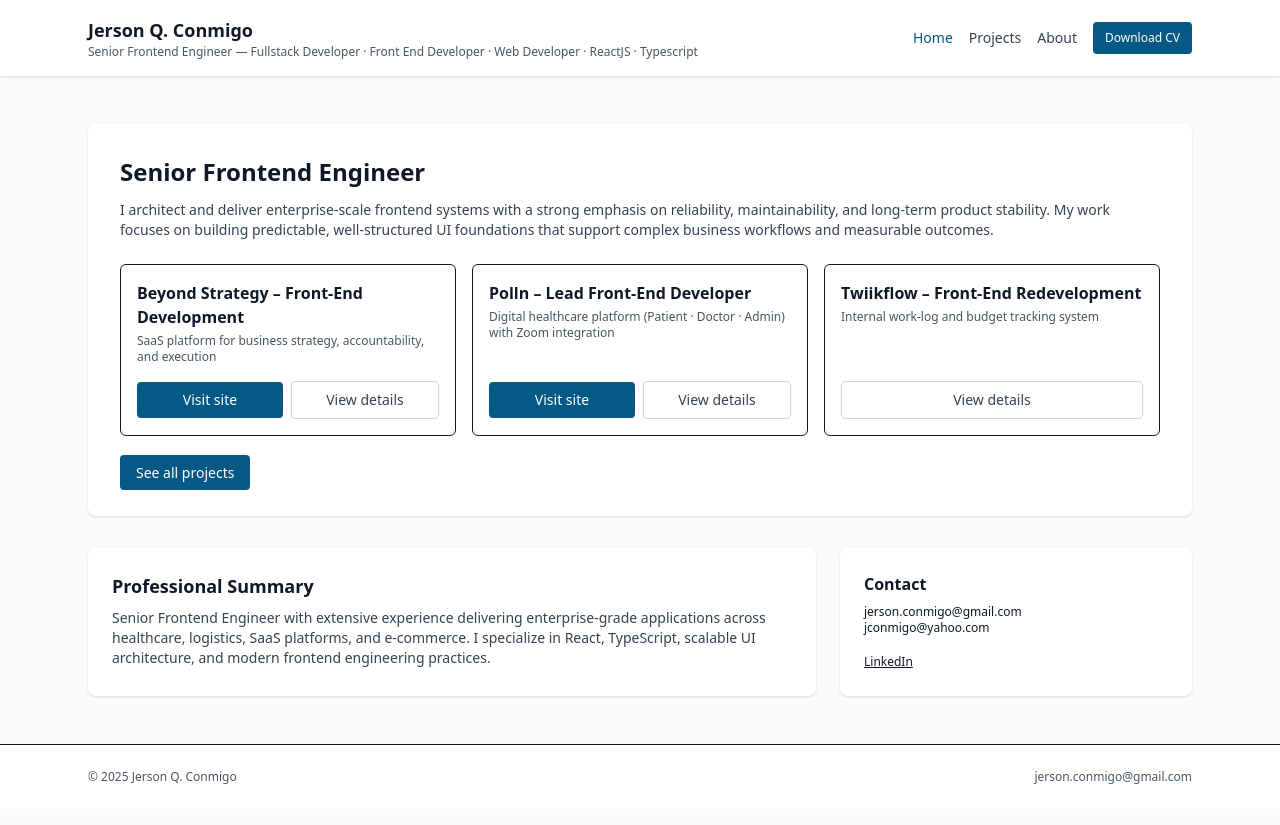
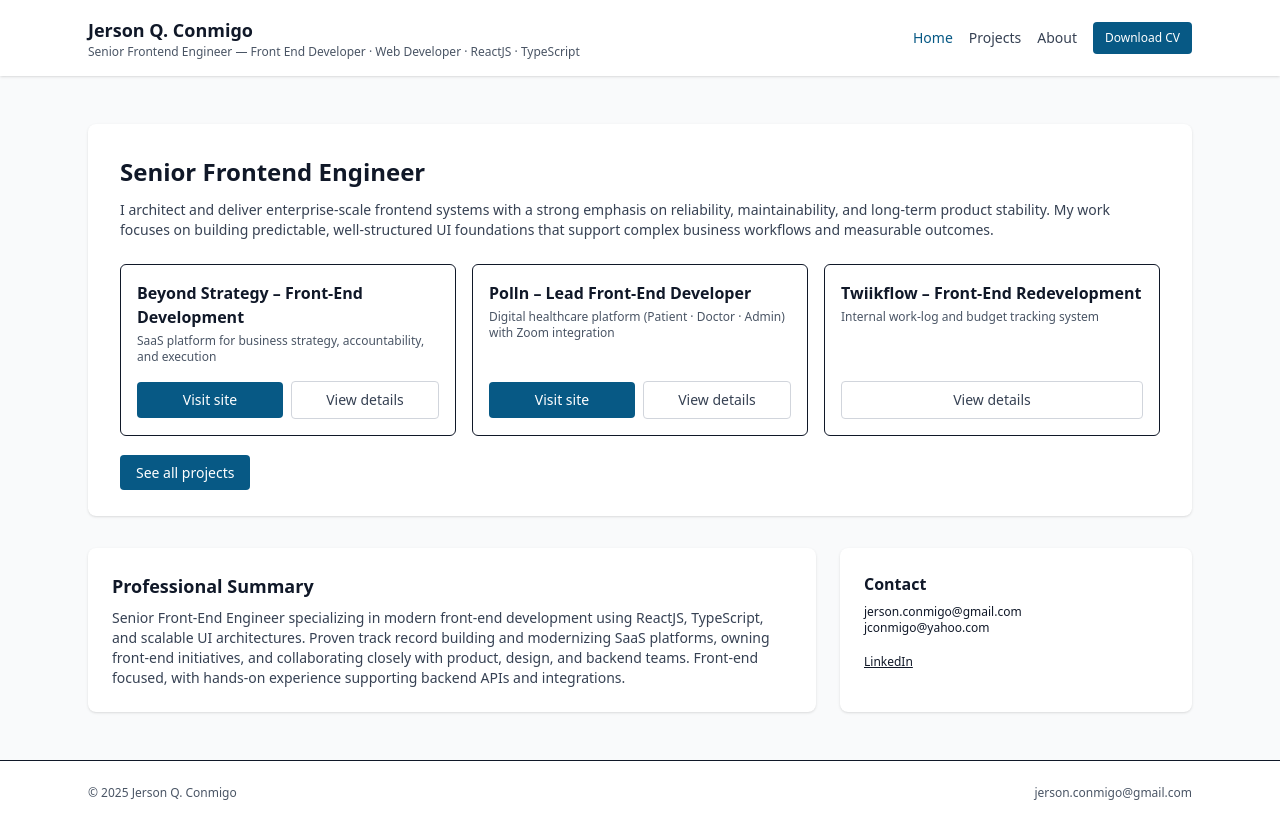
Before and after one commit to jersrej/jersrej.github.io, a React (Vite) app: page / in a window 1280 px wide. Built offline with nearby package versions, Linux system fonts and the light colour scheme.

Commit message:
Update CV and summary

```diff
--- a/src/components/Header.tsx
+++ b/src/components/Header.tsx
@@ -8,8 +8,7 @@ export const Header = () => {
         <div className="text-center md:text-left">
           <h1 className="text-lg font-semibold">Jerson Q. Conmigo</h1>
           <p className="text-xs text-gray-600">
-            Senior Frontend Engineer — Fullstack Developer · Front End Developer · Web Developer ·
-            ReactJS · Typescript
+            Senior Frontend Engineer — Front End Developer · Web Developer · ReactJS · TypeScript
           </p>
         </div>
 
--- a/src/pages/Home.tsx
+++ b/src/pages/Home.tsx
@@ -60,10 +60,11 @@ export default function Home() {
         <div className="md:col-span-2 bg-white p-6 rounded-lg shadow">
           <h3 className="font-semibold text-lg">Professional Summary</h3>
           <p className="text-sm text-gray-700 mt-2">
-            Senior Frontend Engineer with extensive experience delivering enterprise-grade
-            applications across healthcare, logistics, SaaS platforms, and e-commerce. I specialize
-            in React, TypeScript, scalable UI architecture, and modern frontend engineering
-            practices.
+            Senior Front-End Engineer specializing in modern front-end development using ReactJS,
+            TypeScript, and scalable UI architectures. Proven track record building and modernizing
+            SaaS platforms, owning front-end initiatives, and collaborating closely with product,
+            design, and backend teams. Front-end focused, with hands-on experience supporting
+            backend APIs and integrations.
           </p>
         </div>
 
```
Also changed, not shown: 1 other file (tests, documents, lock files or other folders).
